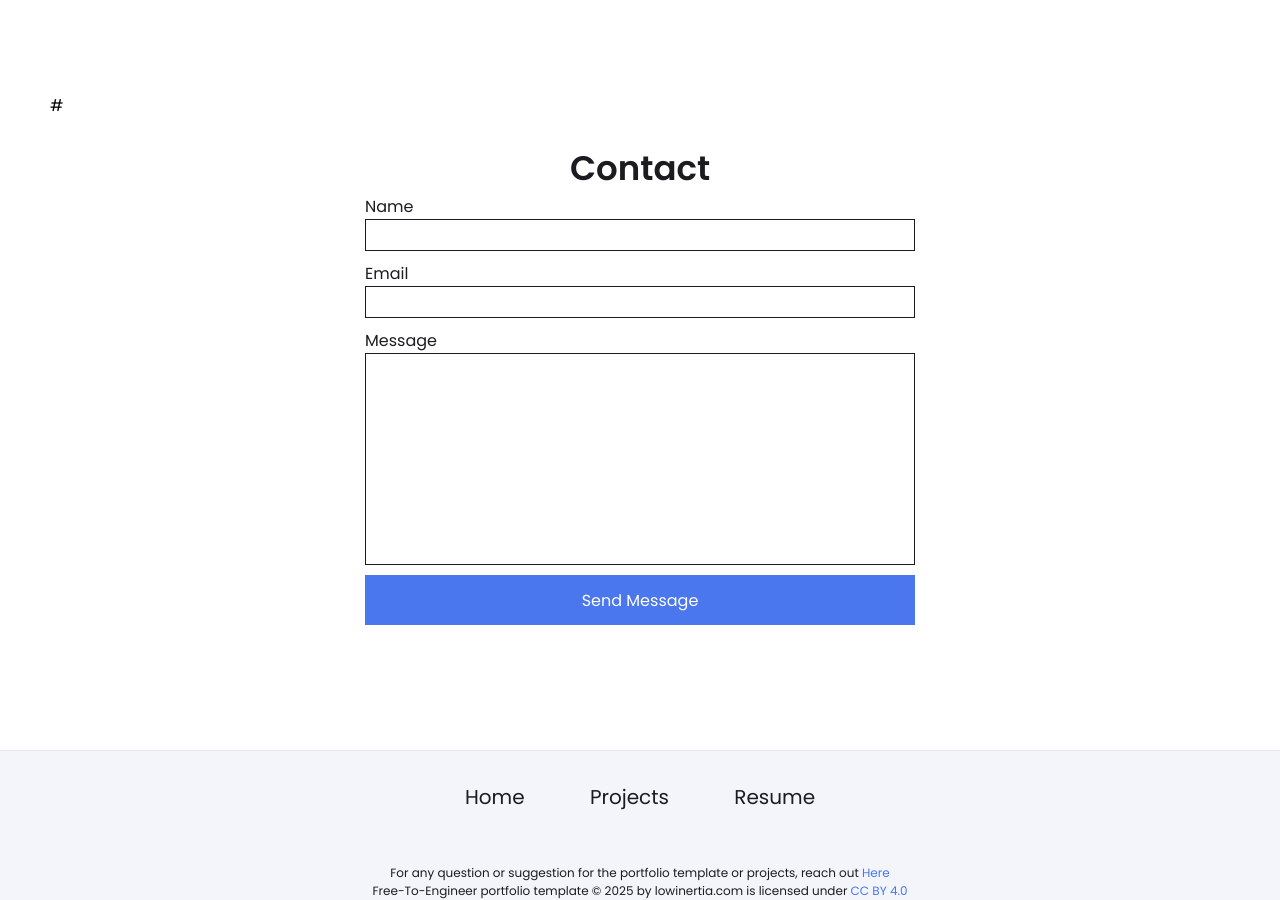
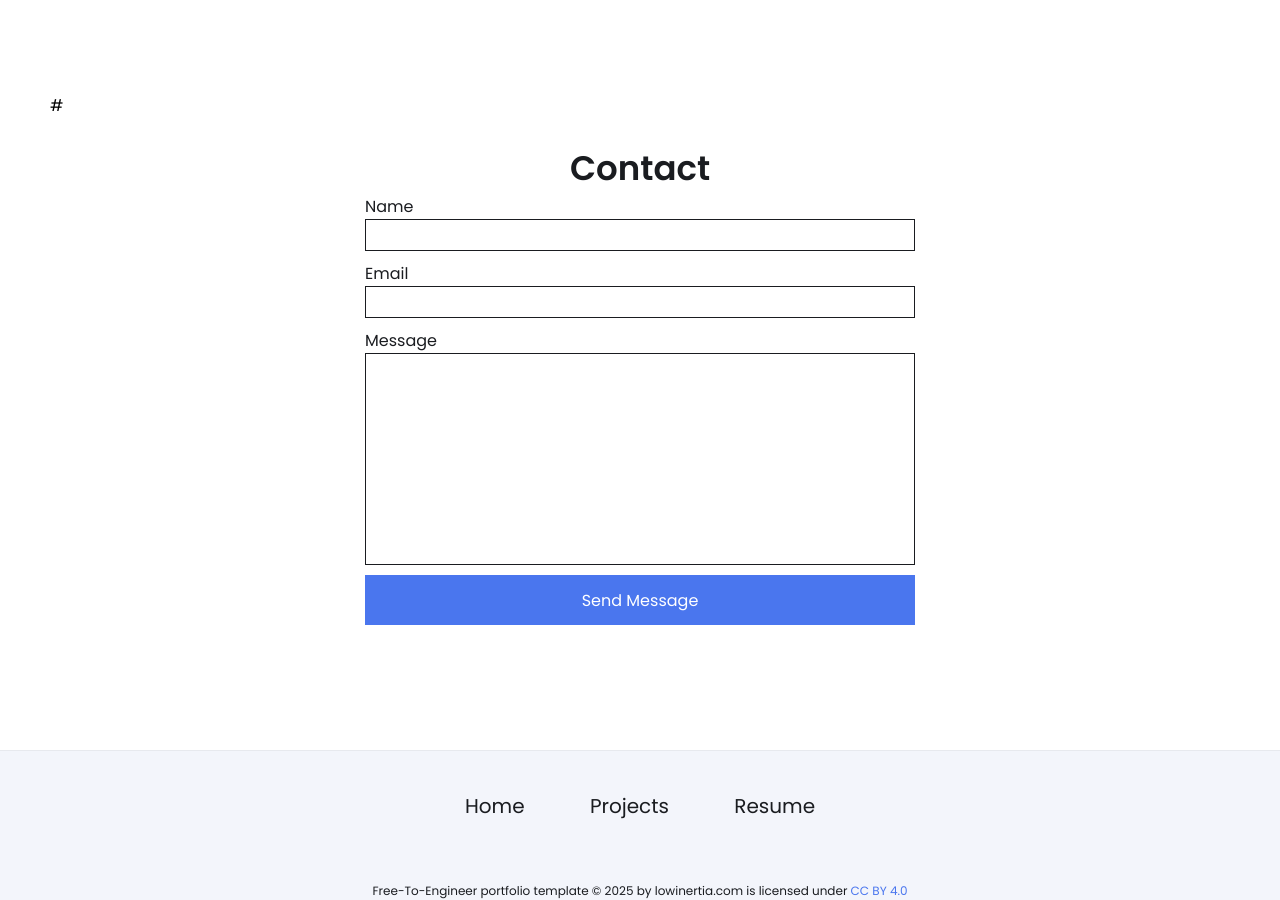
Before and after one commit to IpslWon/IpslWon.github.io, a Jekyll site: the page built from index.html, in a window 1280 px wide and 900 px high, scrolled down 2339 px. Built offline with Jekyll 4.4.1, drawn with Linux system fonts in a browser that asks for light colours.

Commit message:
Remove contact suggestion from footer
Removed contact information from footer.

```diff
--- a/_includes/footer.html
+++ b/_includes/footer.html
@@ -13,7 +13,6 @@
         </div>
     </div>
     <div class="license">
-        <span>For any question or suggestion for the portfolio template or projects, reach out <a class="help" href="mailto:admin@lowinertia.com"> Here</a> </span>
         <p>Free-To-Engineer portfolio template © 2025 by lowinertia.com is licensed under <a href="https://creativecommons.org/licenses/by/4.0/?ref=chooser-v1">CC BY 4.0</a></p>
     </div>
 </footer>
```
